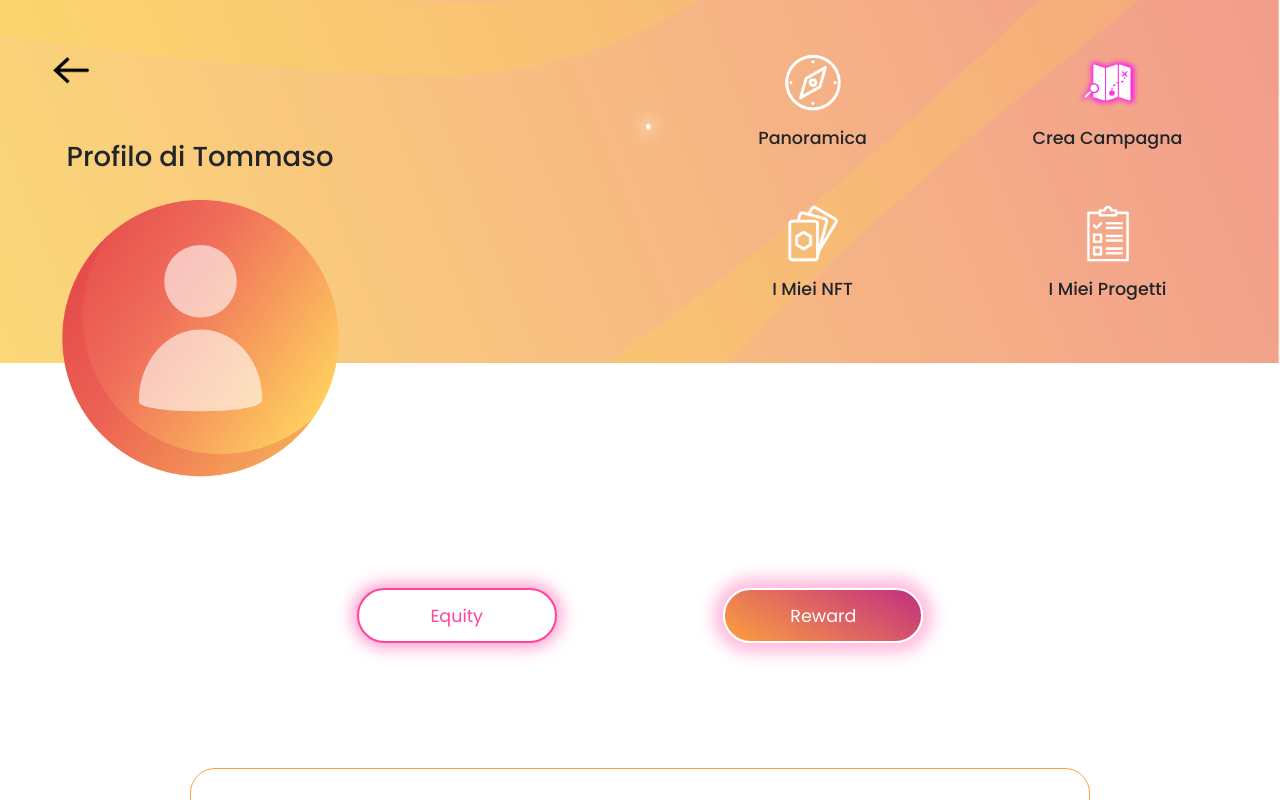
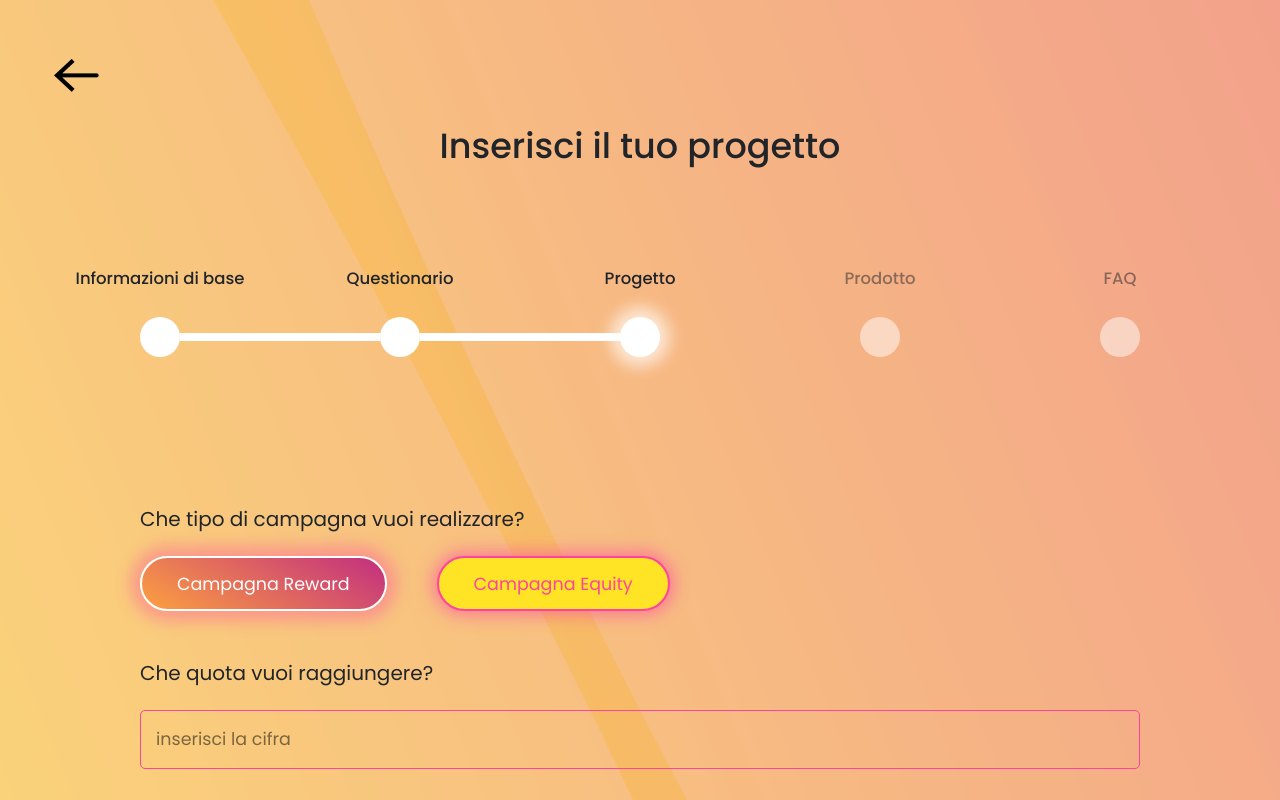
Before and after one commit to saimabbas/dopot, a React (Create React App) app: page / in a window 1280 px wide. Shown: the top 800 px of the page. Built offline with nearby package versions, Linux system fonts and the light colour scheme.

Commit message:
Ins Page

```diff
--- a/src/App.js
+++ b/src/App.js
@@ -1,4 +1,4 @@
-import Page from "./views/Swap";
+import Page from "./views/InsProgetto";
 import "bootstrap/dist/css/bootstrap.min.css";
 function App() {
   return <Page />;
--- /dev/null
+++ b/src/styles/ins-progetto.css
@@ -0,0 +1,104 @@
+.ins-progetto-content {
+  width: 100%;
+  position: relative;
+  padding: 5rem 0;
+  background: url(../assets/img/Ins-progetto-bg.png);
+  background-position: center;
+  background-repeat: no-repeat;
+  background-size: cover;
+}
+.ins-head {
+  width: 100%;
+  display: flex;
+  align-items: flex-start;
+  justify-content: flex-start;
+  flex-direction: column;
+}
+.ins-head a img {
+  width: 5rem;
+}
+.ins-head h2 {
+  font-size: 3.5rem;
+  margin: 2.5rem 0 0 0;
+  width: 100%;
+  text-align: center;
+}
+.ins-progress {
+  width: 100%;
+  display: flex;
+  align-items: center;
+  justify-content: center;
+  max-width: 1000px;
+  margin: 15rem auto;
+}
+.ins-circle {
+  min-width: 4rem;
+  max-width: 4rem;
+  min-height: 4rem;
+  max-height: 4rem;
+  border-radius: 50%;
+  background-color: #fff;
+  position: relative;
+}
+.ins-circle p {
+  font-size: 1.65rem;
+  font-weight: 500;
+  position: absolute;
+  top: 0;
+  left: 50%;
+  transform: translate(-50%, -5rem);
+  text-align: center;
+  width: max-content;
+}
+.ins-line {
+  width: 100%;
+  height: 0.75rem;
+  background-color: #fff;
+}
+.ins-circle-pending {
+  opacity: 0.5;
+}
+.ins-line-pending {
+  opacity: 0;
+}
+.ins-circle-active {
+  box-shadow: 0 0 15px 10px rgba(255, 255, 255, 0.65);
+}
+.ins-input-box {
+  width: 100%;
+  margin: 0 auto 5rem auto;
+  max-width: 1000px;
+}
+.ins-input-box h4 {
+  font-size: 2rem;
+  font-weight: 400;
+  margin: 0 0 2.5rem 0;
+}
+.ins-btn-box {
+  width: 100%;
+  display: flex;
+  align-items: center;
+  justify-content: flex-start;
+  margin: 2.5rem 0 0 0;
+}
+.ins-btn-box button {
+  margin: 0 5rem 0 0;
+}
+.ins-input-box input {
+  width: 100%;
+  border: 1px solid #ff43a0;
+  padding: 1.5rem;
+  background-color: unset;
+  border-radius: 0.5rem;
+  font-size: 1.75rem;
+  outline: 0;
+  color: #000;
+  transition: 0.5s;
+  font-weight: 400;
+}
+.ins-input-box input:focus {
+  box-shadow: 0 0 5px 5px rgba(255, 67, 161, 0.15);
+}
+.ins-input-box input::placeholder {
+  color: rgba(0, 0, 0, 0.5);
+}
--- /dev/null
+++ b/src/views/InsProgetto.jsx
@@ -0,0 +1,61 @@
+import React from "react";
+import "../styles/globals.css";
+import "../styles/ins-progetto.css";
+import ProfileIconArrowLeft from "../assets/img/profile-icon-arrow-left.png";
+
+const InsProgetto = () => {
+  return (
+    <div className="app">
+      <main className="ins-progetto-page">
+        <section className="ins-progetto-content">
+          <div className="box">
+            <div className="ins-head">
+              <a href="#">
+                <img src={ProfileIconArrowLeft} alt="ProfileIconArrowLeft" />
+              </a>
+              <h2>Inserisci il tuo progetto </h2>
+            </div>
+            <div className="ins-progress">
+              <div className="ins-circle ins-circle-done">
+                <p>Informazioni di base</p>
+              </div>
+              <div className="ins-line ins-line-done"></div>
+              <div className="ins-circle ins-circle-done">
+                <p>Questionario</p>
+              </div>
+              <div className="ins-line ins-line-done"></div>
+              <div className="ins-circle ins-circle-active">
+                <p>Progetto</p>
+              </div>
+              <div className="ins-line ins-line-pending"></div>
+              <div className="ins-circle ins-circle-pending">
+                <p>Prodotto</p>
+              </div>
+              <div className="ins-line ins-line-pending"></div>
+              <div className="ins-circle ins-circle-pending">
+                <p>FAQ</p>
+              </div>
+            </div>
+            <div className="ins-input-box">
+              <h4>Che tipo di campagna vuoi realizzare?</h4>
+              <div className="ins-btn-box">
+                <button className="grd-btn dopot-btn-lg">
+                  Campagna Reward
+                </button>
+                <button className="purple-border-btn dopot-btn-lg">
+                  Campagna Equity
+                </button>
+              </div>
+            </div>
+            <div className="ins-input-box">
+              <h4>Che quota vuoi raggiungere?</h4>
+              <input type="text" placeholder="inserisci la cifra" />
+            </div>
+          </div>
+        </section>
+      </main>
+    </div>
+  );
+};
+
+export default InsProgetto;
```
Also changed, not shown: src/assets/img/Ins-progetto-bg.png (added), src/assets/img/plus-grd-icon.png (added).
